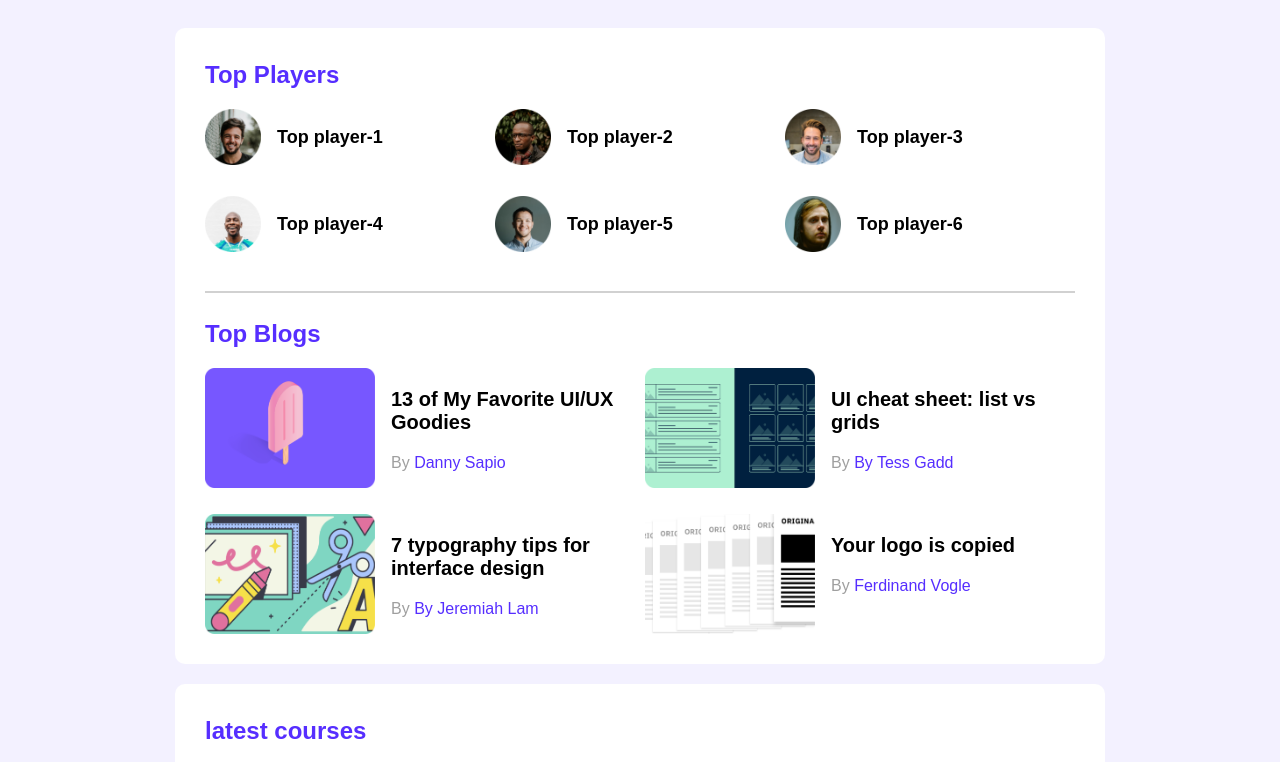
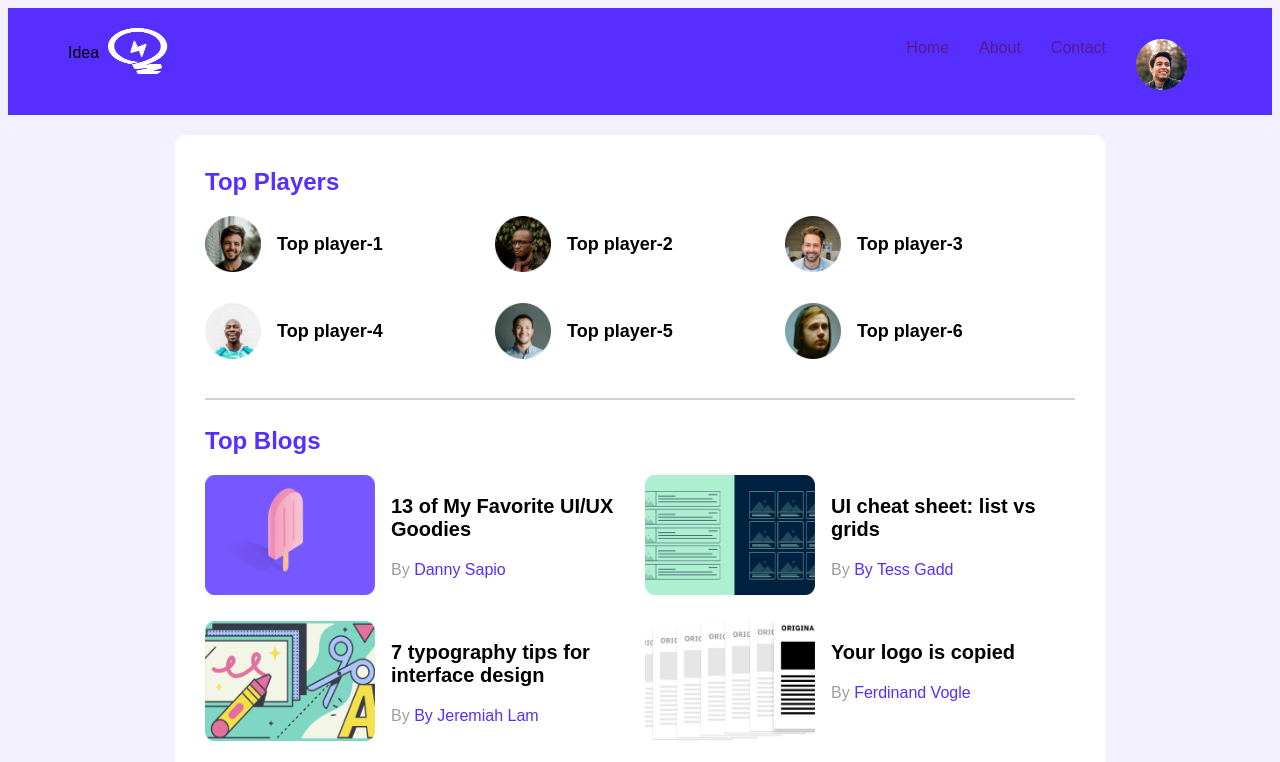
Before and after one commit to NadiaPeeya/Leader-board-css3, a plain HTML site: page index.html in a window 1280 px wide. Shown: the top 762 px of the page. Drawn offline with Linux system fonts and the light colour scheme.

Commit message:
navbar added

```diff
--- a/index.html
+++ b/index.html
@@ -12,12 +12,39 @@
 
     <!-- stylesheet -->
     <link rel="stylesheet" href="styles/style.css">
+    <link rel="stylesheet" href="styles/navbar.css">
 </head>
 
 <body>
     <!-- header start -->
-    <header>
+    <header class="nav-bar">
 
+        <nav class="navbar">
+            <div class="logo">
+                <p>Idea</p>
+                <img src="images/icons/logo.png" alt="">
+
+            </div>
+
+            <div class="nav-items half-nav">
+
+                <ul>
+                    <li><a href="">Home</a></li>
+                    <li><a href="">About</a></li>
+                    <li><a href="">Contact</a></li>
+                    <li><a href=""><img src="images/icons/profile.png" alt=""></a></li>
+
+                </ul>
+
+            </div>
+
+
+
+
+
+
+
+        </nav>
 
     </header>
 
--- /dev/null
+++ b/styles/navbar.css
@@ -0,0 +1,55 @@
+.logo img{
+
+   width: 60%;
+   height: 60%;
+}
+
+.nav-bar{
+   position: sticky;
+   top: 0%;
+}
+.logo{
+   padding: 5px;
+   margin-top: 10px;
+   width: 100px;
+   display: flex;
+   justify-content: space-between;
+   margin-left: 50px;
+
+}
+
+
+
+.navbar{
+
+   display: flex;
+   justify-content: space-between;
+   position: sticky;
+   background-color:#562EFF;
+   padding: 5px;
+
+
+
+
+}
+ul{
+
+
+   display: flex;
+   margin-right: 50px;
+
+
+
+}
+li a{
+
+   text-decoration: none;
+
+}
+li{
+   list-style: none;
+   margin-right: 30px;
+   margin-top: 10px;
+
+
+}
```
